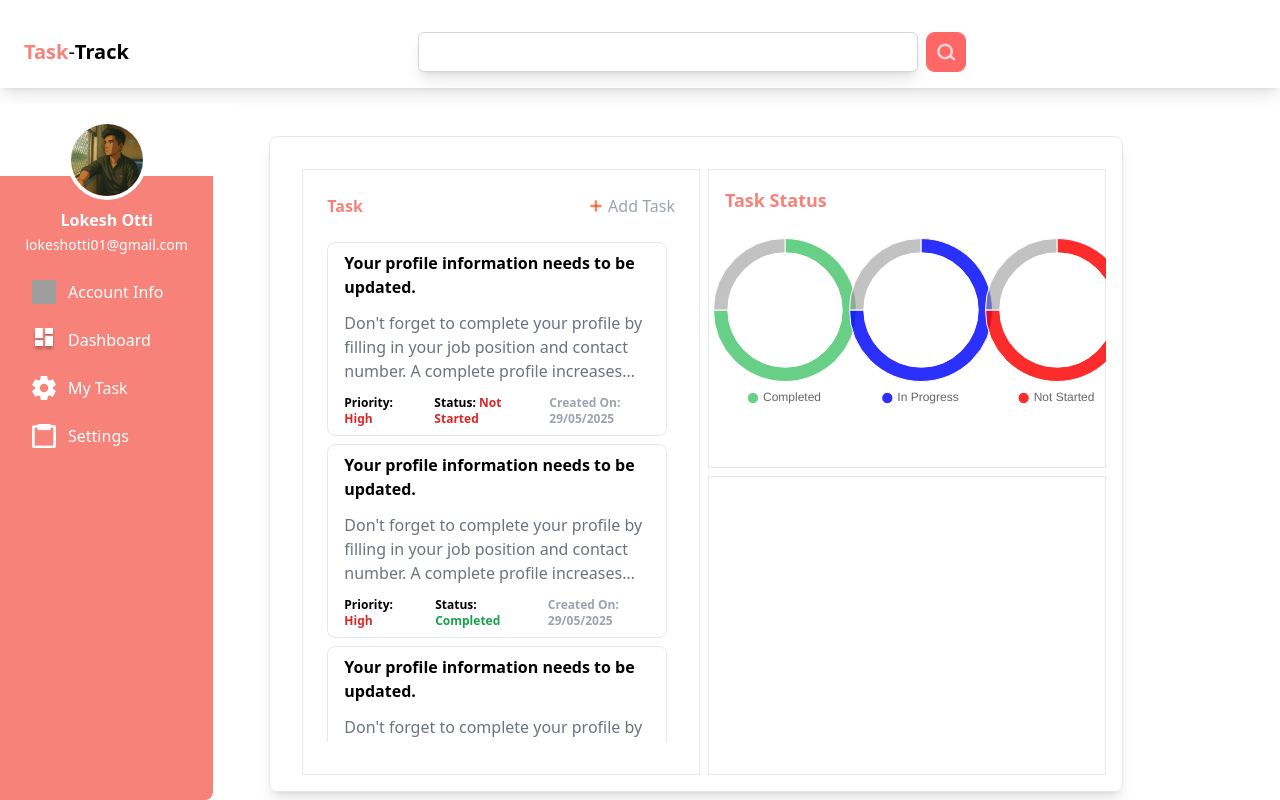
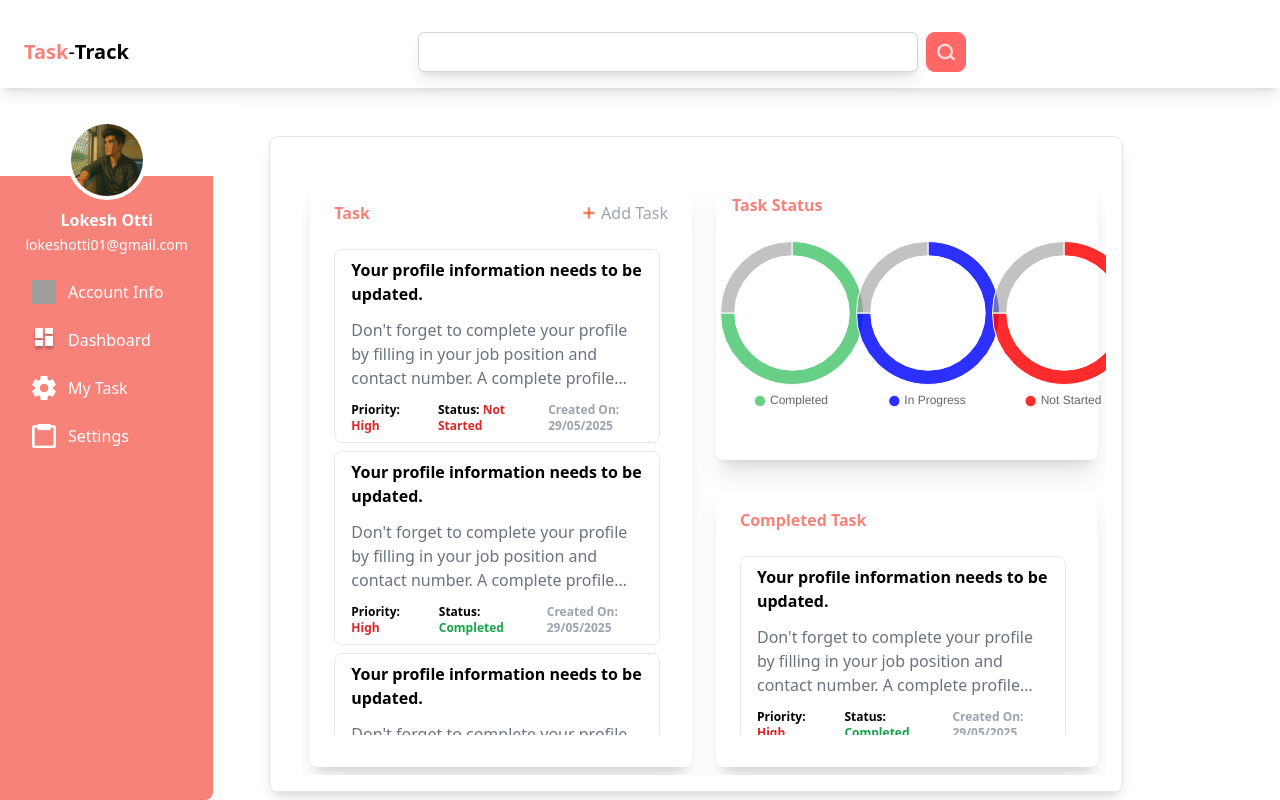
Before and after one commit to LokeshOtti29/TaskTrack, a React (Vite) app: page /Dashboard in a window 1280 px wide. Built offline with nearby package versions, Linux system fonts and the light colour scheme; grey boxes are pictures that could not be loaded.

Commit message:
Doshboard-component-completed

```diff
--- a/src/components/UI/Card.jsx
+++ b/src/components/UI/Card.jsx
@@ -1,48 +1,6 @@
 import React from "react";
 
-const Card = () => {
-  const cards = [
-    {
-      Title: "Your profile information needs to be updated.",
-      message:
-        "Don't forget to complete your profile by filling in your job position and contact number. A complete profile increases your visibility and helps others connect with you professionally.",
-      priority: "High",
-      status: "Not Started",
-      Timing: "29/05/2025",
-    },
-    {
-      Title: "Your profile information needs to be updated.",
-      message:
-        "Don't forget to complete your profile by filling in your job position and contact number. A complete profile increases your visibility and helps others connect with you professionally.",
-      priority: "High",
-      status: "Completed",
-      Timing: "29/05/2025",
-    },
-    {
-      Title: "Your profile information needs to be updated.",
-      message:
-        "Don't forget to complete your profile by filling in your job position and contact number. A complete profile increases your visibility and helps others connect with you professionally.",
-      priority: "High",
-      status: "Completed",
-      Timing: "29/05/2025",
-    },
-    {
-      Title: "Your profile information needs to be updated.",
-      message:
-        "Don't forget to complete your profile by filling in your job position and contact number. A complete profile increases your visibility and helps others connect with you professionally.",
-      priority: "High",
-      status: "Completed",
-      Timing: "29/05/2025",
-    },
-    {
-      Title: "Your profile information needs to be updated.",
-      message:
-        "Don't forget to complete your profile by filling in your job position and contact number. A complete profile increases your visibility and helps others connect with you professionally.",
-      priority: "High",
-      status: "Completed",
-      Timing: "29/05/2025",
-    },
-  ];
+const Card = ({ cards }) => {
   return (
     <div>
       {cards.map((val) => {
--- a/src/components/UI/Dashboard.jsx
+++ b/src/components/UI/Dashboard.jsx
@@ -2,11 +2,52 @@ import React from "react";
 import Card from "./Card";
 import Doughnutchart from "./Doughnut";
 import { DASHBORAD } from "../../constants/constant";
-
 const Dashboard = () => {
+  const cards = [
+    {
+      Title: "Your profile information needs to be updated.",
+      message:
+        "Don't forget to complete your profile by filling in your job position and contact number. A complete profile increases your visibility and helps others connect with you professionally.",
+      priority: "High",
+      status: "Not Started",
+      Timing: "29/05/2025",
+    },
+    {
+      Title: "Your profile information needs to be updated.",
+      message:
+        "Don't forget to complete your profile by filling in your job position and contact number. A complete profile increases your visibility and helps others connect with you professionally.",
+      priority: "High",
+      status: "Completed",
+      Timing: "29/05/2025",
+    },
+    {
+      Title: "Your profile information needs to be updated.",
+      message:
+        "Don't forget to complete your profile by filling in your job position and contact number. A complete profile increases your visibility and helps others connect with you professionally.",
+      priority: "High",
+      status: "Completed",
+      Timing: "29/05/2025",
+    },
+    {
+      Title: "Your profile information needs to be updated.",
+      message:
+        "Don't forget to complete your profile by filling in your job position and contact number. A complete profile increases your visibility and helps others connect with you professionally.",
+      priority: "High",
+      status: "Completed",
+      Timing: "29/05/2025",
+    },
+    {
+      Title: "Your profile information needs to be updated.",
+      message:
+        "Don't forget to complete your profile by filling in your job position and contact number. A complete profile increases your visibility and helps others connect with you professionally.",
+      priority: "High",
+      status: "Completed",
+      Timing: "29/05/2025",
+    },
+  ];
   return (
     <div className="h-[100vh] w-full grid grid-cols-4 grid-rows-4 gap-2 mt-4 mb-4 ml-4 overflow-hidden">
-      <div className="border col-span-2 row-span-4 gap-2 flex flex-col p-4">
+      <div className="col-span-2 row-span-4 gap-2 m-2 flex flex-col p-4 rounded-lg shadow-xl">
         <div className="flex flex-row items-center justify-between m-2">
           <h3 className="text-[rgb(246,130,122)] font-semibold">Task</h3>
           <button className="flex flex-row items-center gap-1 text-gray-400 hover:text-gray-600 transition">
@@ -16,12 +57,12 @@ const Dashboard = () => {
         </div>
 
         <div className="overflow-y-auto h-[calc(100%-4rem)] pr-2">
-          <Card />
+          <Card cards={cards} />
         </div>
       </div>
 
-      <div className="border col-span-2 row-span-2 p-4 flex flex-col gap-6">
-        <span className="text-left text-lg font-semibold text-[rgb(246,130,122)]">
+      <div className="col-span-2 row-span-2 p-4 m-2 flex flex-col gap-6 rounded-lg shadow-xl">
+        <span className="text-left  font-semibold text-[rgb(246,130,122)]">
           Task Status
         </span>
 
@@ -47,7 +88,17 @@ const Dashboard = () => {
         </div>
       </div>
 
-      <div className="border col-span-2 row-span-2 gap-2"></div>
+      <div className=" col-span-2 row-span-2 gap-2 flex flex-col p-4 rounded-lg shadow-xl m-2">
+        <div className="flex flex-row items-center justify-between m-2">
+          <h3 className="text-[rgb(246,130,122)] font-semibold">
+            Completed Task
+          </h3>
+        </div>
+
+        <div className="overflow-y-auto h-[calc(100%-4rem)] pr-2">
+          <Card cards={cards.filter((card) => card.status === "Completed")} />
+        </div>
+      </div>
     </div>
   );
 };
```
